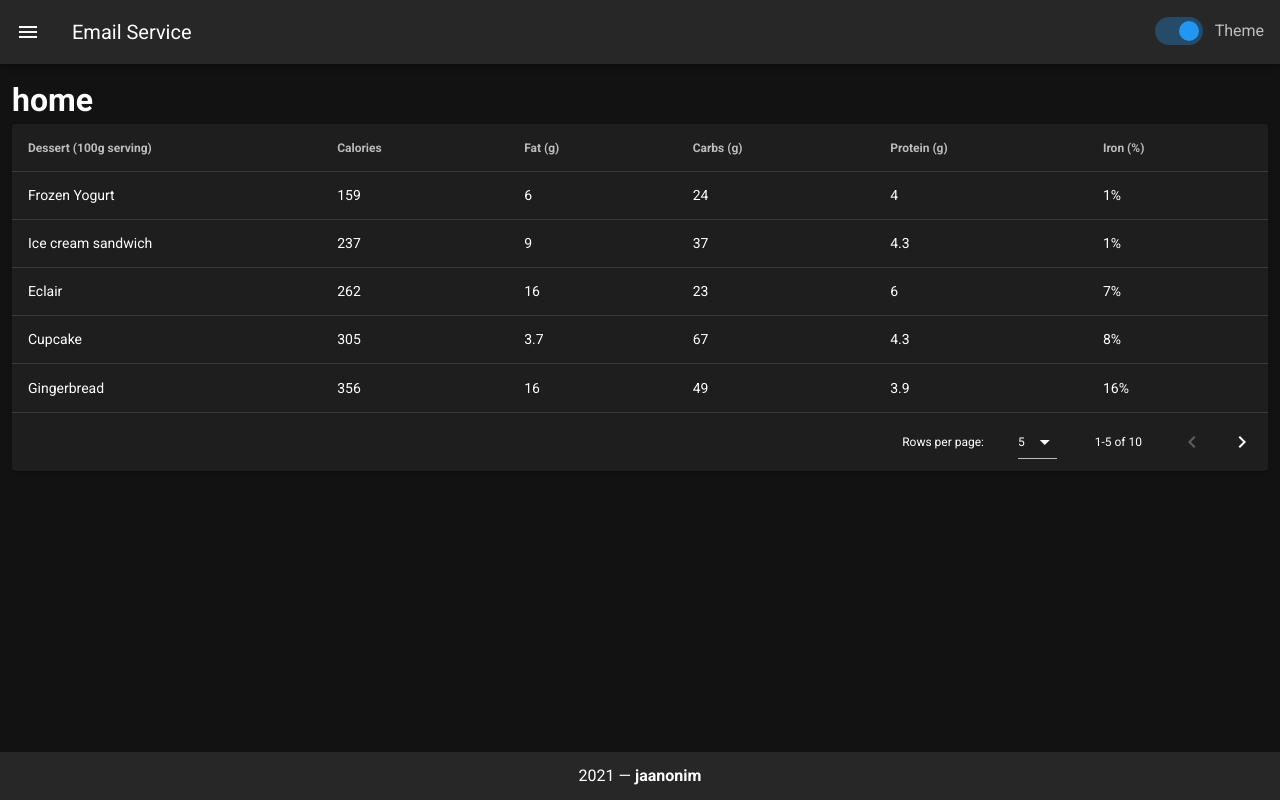
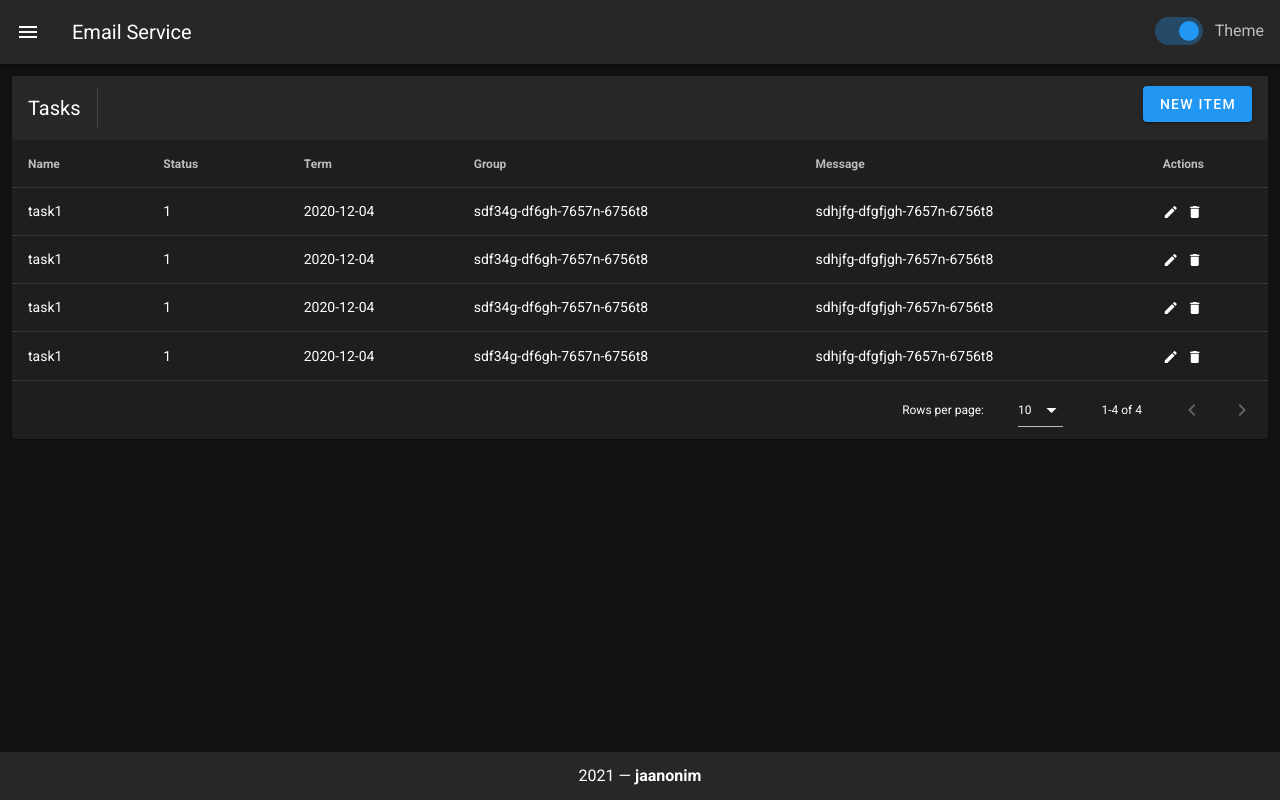
Before and after one commit to jaanonim/email-service-frontend, a Vue app: page / in a window 1280 px wide. Built offline with nearby package versions, Linux system fonts and the light colour scheme.

Commit message:
work on home page

```diff
--- a/package.json
+++ b/package.json
@@ -8,6 +8,7 @@
     "lint": "vue-cli-service lint"
   },
   "dependencies": {
+    "axios": "^0.21.1",
     "core-js": "^3.6.5",
     "vue": "^2.6.11",
     "vue-router": "^3.2.0",
--- a/src/main.js
+++ b/src/main.js
@@ -2,8 +2,10 @@
 import App from './App.vue'
 import vuetify from './plugins/vuetify'
 import router from './router'
+import axios from 'axios'
 
 Vue.config.productionTip = false
+Vue.prototype.$axios = axios
 
 new Vue({
   vuetify,
--- a/src/pages/Home.vue
+++ b/src/pages/Home.vue
@@ -1,12 +1,102 @@
 <template>
   <div>
-    <h1>home</h1>
     <v-data-table
       :headers="headers"
-      :items="desserts"
-      :items-per-page="5"
+      :items="values"
+      :items-per-page="10"
+      :loading="values == 0"
       class="elevation-1"
-    ></v-data-table>
+    >
+      <template v-slot:top>
+        <v-toolbar flat>
+          <v-toolbar-title>Tasks</v-toolbar-title>
+          <v-divider class="mx-4" inset vertical></v-divider>
+          <v-spacer></v-spacer>
+          <v-dialog v-model="dialog" max-width="500px">
+            <template v-slot:activator="{ on, attrs }">
+              <v-btn color="primary" dark class="mb-2" v-bind="attrs" v-on="on">
+                New Item
+              </v-btn>
+            </template>
+            <v-card>
+              <v-card-title>
+                <span class="headline">{{ formTitle }}</span>
+              </v-card-title>
+
+              <v-card-text>
+                <v-container>
+                  <v-row>
+                    <v-col cols="12" sm="6" md="4">
+                      <v-text-field
+                        v-model="editedItem.name"
+                        label="Name"
+                      ></v-text-field>
+                    </v-col>
+                    <!-- TODO: fix this form -->
+                    <v-col cols="12" sm="6" md="4">
+                      <v-text-field
+                        v-model="editedItem.calories"
+                        label="Calories"
+                      ></v-text-field>
+                    </v-col>
+                    <v-col cols="12" sm="6" md="4">
+                      <v-text-field
+                        v-model="editedItem.fat"
+                        label="Fat (g)"
+                      ></v-text-field>
+                    </v-col>
+                    <v-col cols="12" sm="6" md="4">
+                      <v-text-field
+                        v-model="editedItem.carbs"
+                        label="Carbs (g)"
+                      ></v-text-field>
+                    </v-col>
+                    <v-col cols="12" sm="6" md="4">
+                      <v-text-field
+                        v-model="editedItem.protein"
+                        label="Protein (g)"
+                      ></v-text-field>
+                    </v-col>
+                  </v-row>
+                </v-container>
+              </v-card-text>
+
+              <v-card-actions>
+                <v-spacer></v-spacer>
+                <v-btn color="blue darken-1" text @click="close">
+                  Cancel
+                </v-btn>
+                <v-btn color="blue darken-1" text @click="save"> Save </v-btn>
+              </v-card-actions>
+            </v-card>
+          </v-dialog>
+          <v-dialog v-model="dialogDelete" max-width="500px">
+            <v-card>
+              <v-card-title class="headline"
+                >Are you sure you want to delete this item?</v-card-title
+              >
+              <v-card-actions>
+                <v-spacer></v-spacer>
+                <v-btn color="blue darken-1" text @click="closeDelete"
+                  >Cancel</v-btn
+                >
+                <v-btn color="blue darken-1" text @click="deleteItemConfirm"
+                  >OK</v-btn
+                >
+                <v-spacer></v-spacer>
+              </v-card-actions>
+            </v-card>
+          </v-dialog>
+        </v-toolbar>
+      </template>
+      <template v-slot:item.actions="{ item }">
+        <v-icon small class="mr-2" @click="editItem(item)"> mdi-pencil </v-icon>
+        <v-icon small @click="deleteItem(item)"> mdi-delete </v-icon>
+      </template>
+      <template v-slot:no-data>
+        <v-btn color="primary" @click="initialize"> Reset </v-btn>
+      </template>
+    </v-data-table>
   </div>
 </template>
 
@@ -14,101 +104,119 @@
 export default {
   name: "Home",
   data: () => ({
+    dialog: false,
+    dialogDelete: false,
+    editedIndex: -1,
+    editedItem: {
+      name: "",
+      status: 1,
+      term: "2020-12-04",
+      group: "",
+      message: "",
+    },
+    defaultItem: {
+      name: "",
+      status: 1,
+      term: "2020-12-04",
+      group: "",
+      message: "",
+    },
     headers: [
+      { text: "Name", value: "name" },
+      { text: "Status", value: "status" },
+      { text: "Term", value: "term" },
+      { text: "Group", value: "group" },
+      { text: "Message", value: "message" },
+      { text: "Actions", value: "actions", sortable: false },
+    ],
+    values: [
       {
-        text: "Dessert (100g serving)",
-        align: "start",
-        sortable: false,
-        value: "name",
-      },
-      { text: "Calories", value: "calories" },
-      { text: "Fat (g)", value: "fat" },
-      { text: "Carbs (g)", value: "carbs" },
-      { text: "Protein (g)", value: "protein" },
-      { text: "Iron (%)", value: "iron" },
-    ],
-    desserts: [
-      {
-        name: "Frozen Yogurt",
-        calories: 159,
-        fat: 6.0,
-        carbs: 24,
-        protein: 4.0,
-        iron: "1%",
+        name: "task1",
+        status: 1,
+        term: "2020-12-04",
+        group: "sdf34g-df6gh-7657n-6756t8",
+        message: "sdhjfg-dfgfjgh-7657n-6756t8",
       },
       {
-        name: "Ice cream sandwich",
-        calories: 237,
-        fat: 9.0,
-        carbs: 37,
-        protein: 4.3,
-        iron: "1%",
+        name: "task1",
+        status: 1,
+        term: "2020-12-04",
+        group: "sdf34g-df6gh-7657n-6756t8",
+        message: "sdhjfg-dfgfjgh-7657n-6756t8",
       },
       {
-        name: "Eclair",
-        calories: 262,
-        fat: 16.0,
-        carbs: 23,
-        protein: 6.0,
-        iron: "7%",
+        name: "task1",
+        status: 1,
+        term: "2020-12-04",
+        group: "sdf34g-df6gh-7657n-6756t8",
+        message: "sdhjfg-dfgfjgh-7657n-6756t8",
       },
       {
-        name: "Cupcake",
-        calories: 305,
-        fat: 3.7,
-        carbs: 67,
-        protein: 4.3,
-        iron: "8%",
-      },
-      {
-        name: "Gingerbread",
-        calories: 356,
-        fat: 16.0,
-        carbs: 49,
-        protein: 3.9,
-        iron: "16%",
-      },
-      {
-        name: "Jelly bean",
-        calories: 375,
-        fat: 0.0,
-        carbs: 94,
-        protein: 0.0,
-        iron: "0%",
-      },
-      {
-        name: "Lollipop",
-        calories: 392,
-        fat: 0.2,
-        carbs: 98,
-        protein: 0,
-        iron: "2%",
-      },
-      {
-        name: "Honeycomb",
-        calories: 408,
-        fat: 3.2,
-        carbs: 87,
-        protein: 6.5,
-        iron: "45%",
-      },
-      {
-        name: "Donut",
-        calories: 452,
-        fat: 25.0,
-        carbs: 51,
-        protein: 4.9,
-        iron: "22%",
-      },
-      {
-        name: "KitKat",
-        calories: 518,
-        fat: 26.0,
-        carbs: 65,
-        protein: 7,
-        iron: "6%",
+        name: "task1",
+        status: 1,
+        term: "2020-12-04",
+        group: "sdf34g-df6gh-7657n-6756t8",
+        message: "sdhjfg-dfgfjgh-7657n-6756t8",
       },
     ],
   }),
+
+  computed: {
+    formTitle() {
+      return this.editedIndex === -1 ? "New Item" : "Edit Item";
+    },
+  },
+
+  watch: {
+    dialog(val) {
+      val || this.close();
+    },
+    dialogDelete(val) {
+      val || this.closeDelete();
+    },
+  },
+  methods: {
+    editItem(item) {
+      this.editedIndex = this.values.indexOf(item);
+      this.editedItem = Object.assign({}, item);
+      this.dialog = true;
+    },
+
+    deleteItem(item) {
+      this.editedIndex = this.values.indexOf(item);
+      this.editedItem = Object.assign({}, item);
+      this.dialogDelete = true;
+    },
+
+    deleteItemConfirm() {
+      this.values.splice(this.editedIndex, 1);
+      this.closeDelete();
+    },
+
+    close() {
+      this.dialog = false;
+      this.$nextTick(() => {
+        this.editedItem = Object.assign({}, this.defaultItem);
+        this.editedIndex = -1;
+      });
+    },
+
+    closeDelete() {
+      this.dialogDelete = false;
+      this.$nextTick(() => {
+        this.editedItem = Object.assign({}, this.defaultItem);
+        this.editedIndex = -1;
+      });
+    },
+
+    save() {
+      if (this.editedIndex > -1) {
+        Object.assign(this.values[this.editedIndex], this.editedItem);
+      } else {
+        this.values.push(this.editedItem);
+      }
+      this.close();
+    },
+  },
 };
 </script>
```
Also changed, not shown: 1 other file (tests, documents, lock files or other folders).
